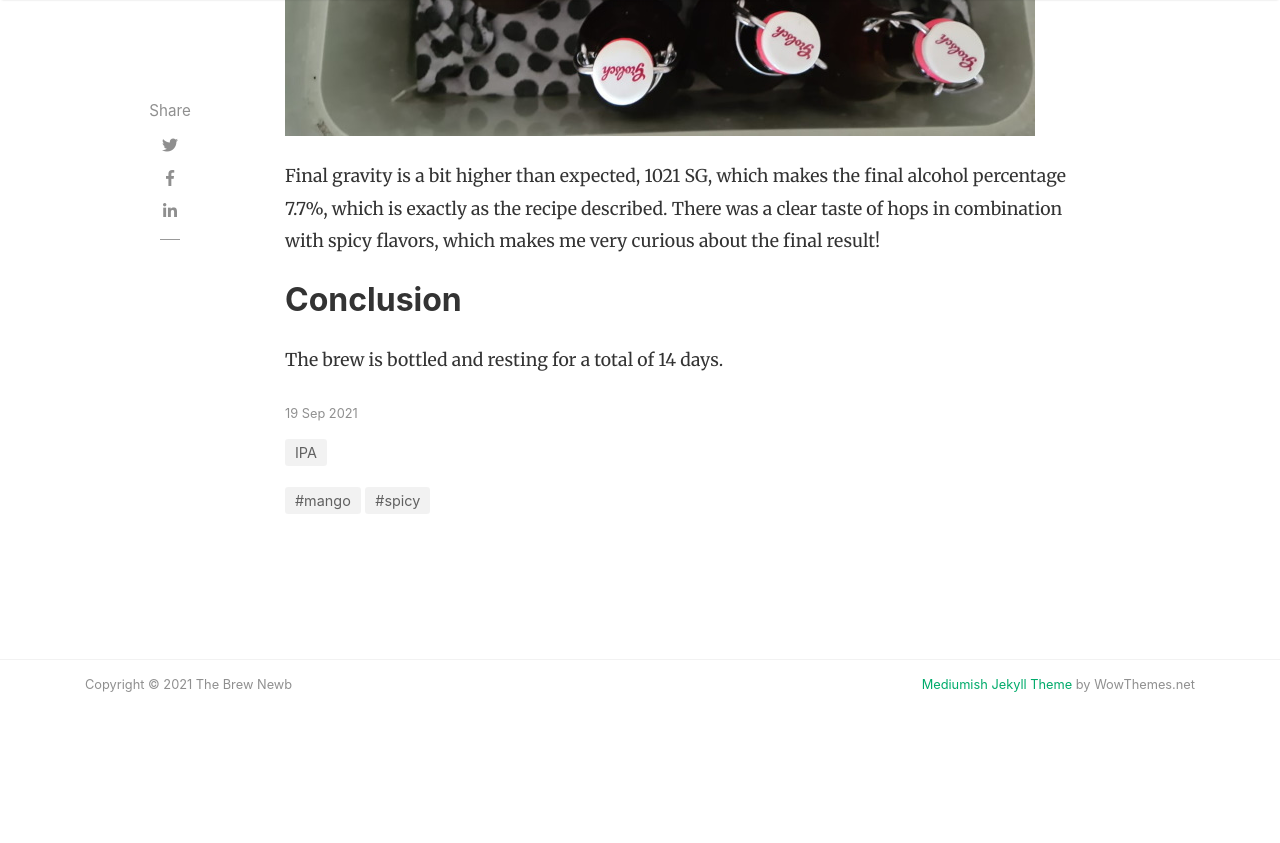
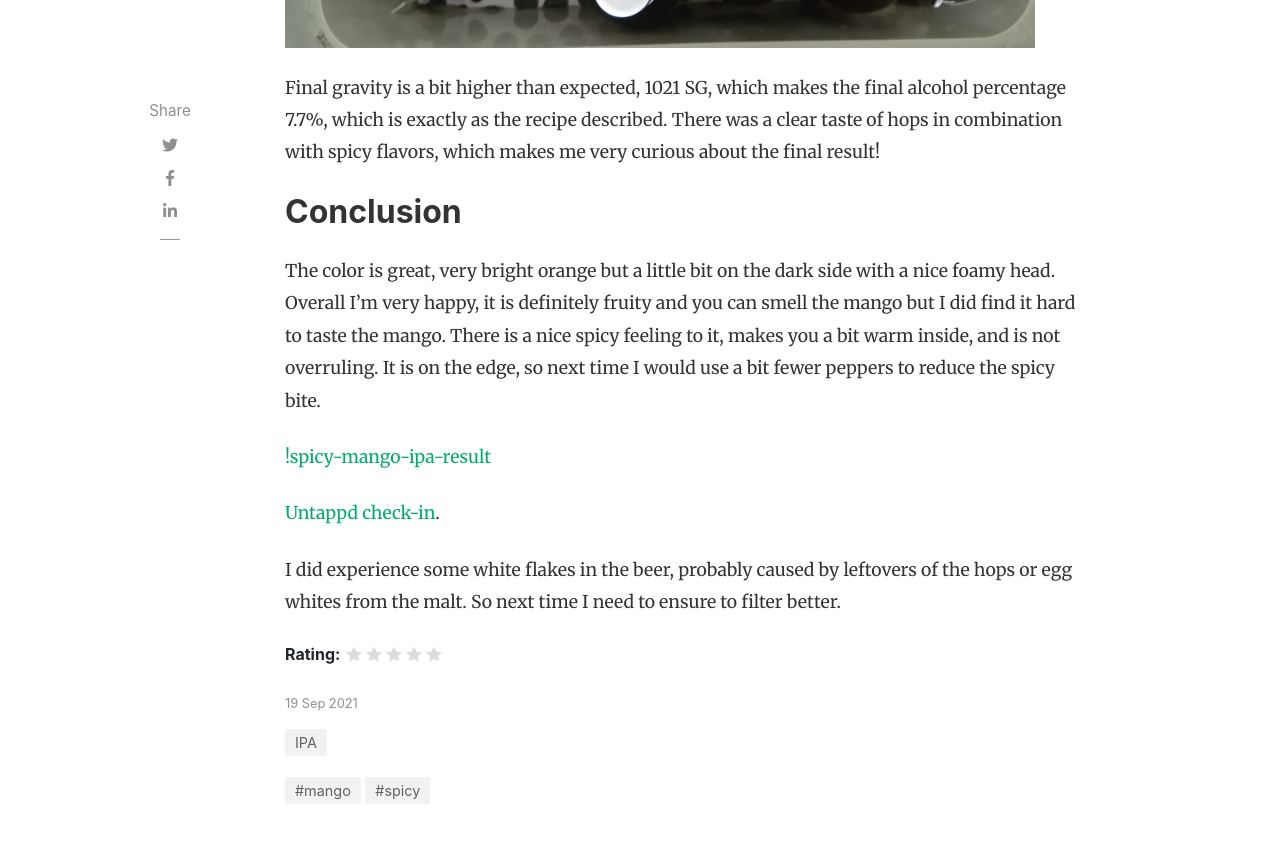
Before and after one commit to RyanBijkerk/thebrewnewb-website, a Jekyll site: the page built from _posts/2021-09-19-spicy-mango-ipa.md, in a window 1280 px wide and 900 px high, scrolled down 9762 px. Shown: the top 843 px of the window. Built offline with Jekyll 4.4.1, drawn with Linux system fonts in a browser that asks for light colours; nearby versions of some CDN libraries; comment, search, counter and statistics services are not loaded; before the commit the page ends 10530 px from its top, so only the background shows below that; some of the changed text lies outside the part shown.

Commit message:
Updated with the final conclusion

```diff
--- a/_posts/2021-09-19-spicy-mango-ipa.md
+++ b/_posts/2021-09-19-spicy-mango-ipa.md
@@ -126,4 +124,10 @@ Final gravity is a bit higher than expected, 1021 SG, which makes the final alco
 There was a clear taste of hops in combination with spicy flavors, which makes me very curious about the final result!
 
 ## Conclusion
-The brew is bottled and resting for a total of 14 days.
+The color is great, very bright orange but a little bit on the dark side with a nice foamy head. Overall I'm very happy, it is definitely fruity and you can smell the mango but I did find it hard to taste the mango. There is a nice spicy feeling to it, makes you a bit warm inside, and is not overruling. It is on the edge, so next time I would use a bit fewer peppers to reduce the spicy bite.
+
+[!spicy-mango-ipa-result](https://untappd.akamaized.net/photos/2021_10_15/31be5752bcc9068c50013e1bc8e5e28d_raw.jpg)
+
+[Untappd check-in](https://untappd.com/user/ryan_ververs_bijkerk/checkin/1087989635){:target="_blank"}.
+
+I did experience some white flakes in the beer, probably caused by leftovers of the hops or egg whites from the malt. So next time I need to ensure to filter better.
```
Also changed, not shown: other parts of _posts/2021-09-19-spicy-mango-ipa.md (+1 -3 lines).
